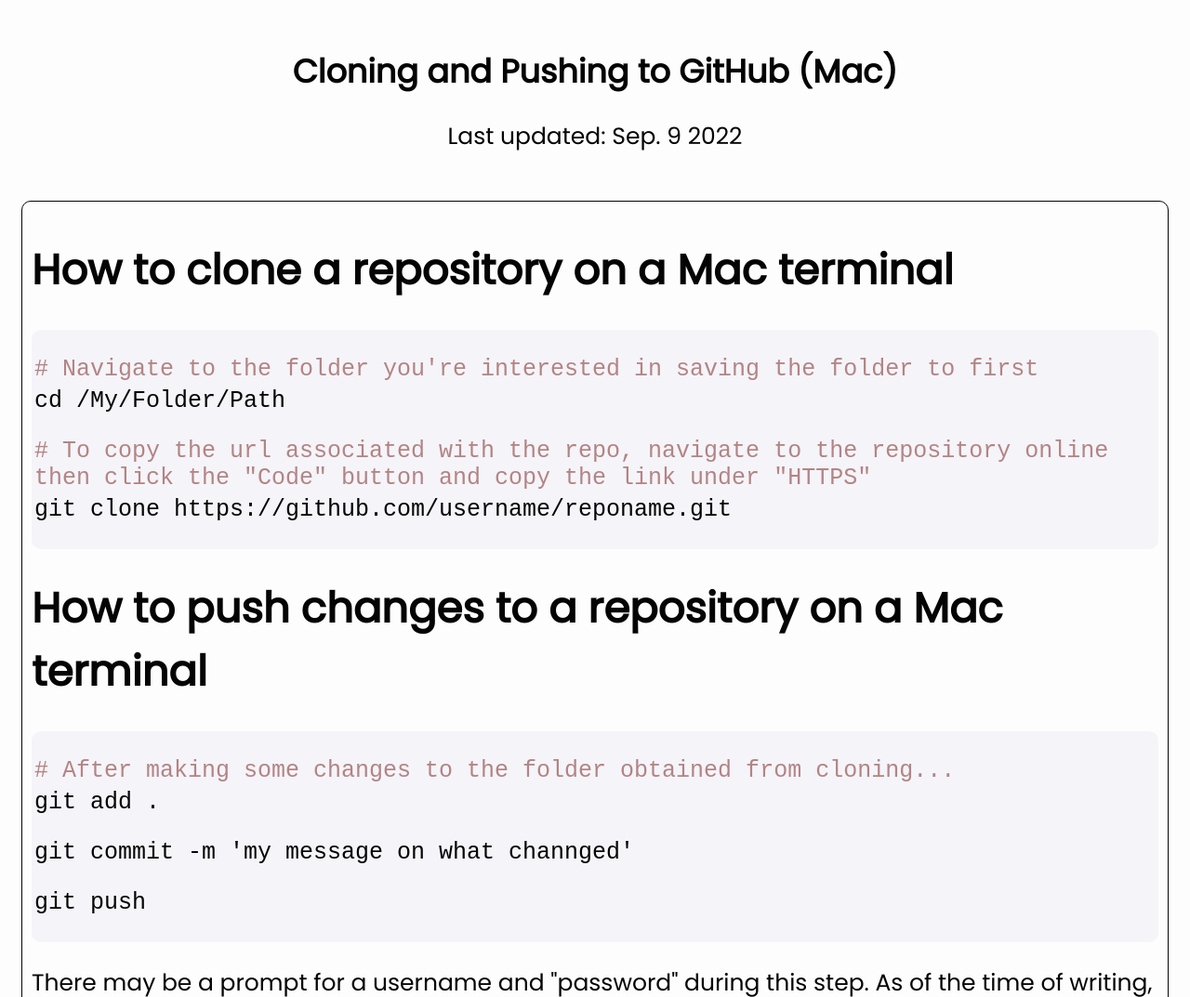
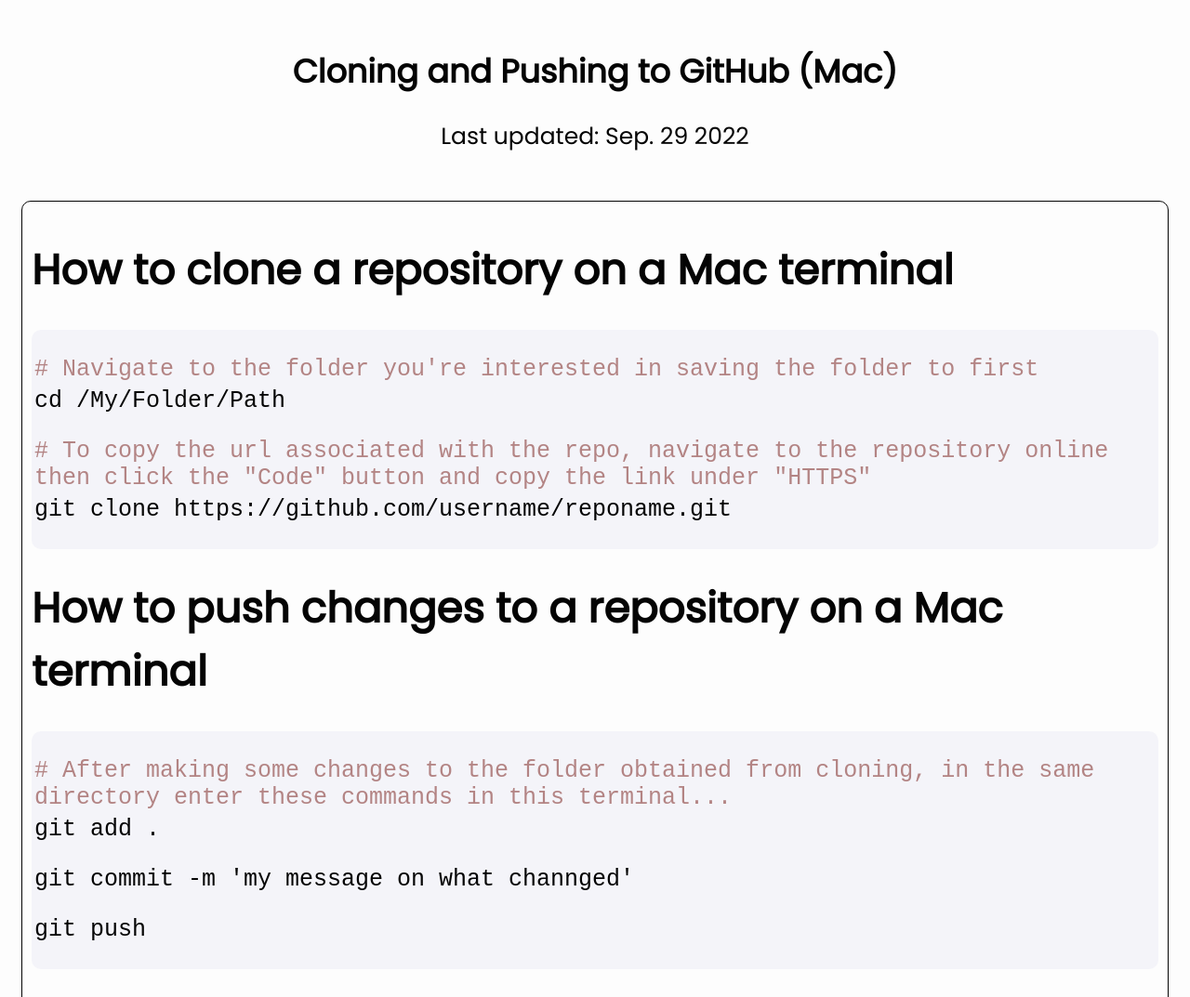
Before and after one commit to potionPI/archiveblog, a plain HTML site: page pages/Cloning and Pushing to GitHub (Mac).html in a window 1280 px wide. Shown: the part 220-1293 px from the top of the page at 93% size. Drawn offline with Linux system fonts and the light colour scheme.

Commit message:
fixed pushing changes page and updated update date

```diff
--- a/pages/Cloning and Pushing to GitHub (Mac).html
+++ b/pages/Cloning and Pushing to GitHub (Mac).html
@@ -23,7 +23,7 @@
 
     <div class="header">
       <h1>Cloning and Pushing to GitHub (Mac)</h1>
-      <p>Last updated: Sep. 9 2022</p>
+      <p>Last updated: Sep. 29 2022</p>
     </div>
 
     <div class="content">
@@ -41,7 +41,7 @@
 
       <h1>How to push changes to a repository on a Mac terminal</h1>
       <div class="code">
-        <p class="comment"># After making some changes to the folder obtained from cloning...</p>
+        <p class="comment"># After making some changes to the folder obtained from cloning, in the same directory enter these commands in this terminal...</p>
         <p>git add .</p>
         <p>git commit -m 'my message on what channged'</p>
         <p>git push</p>
```
